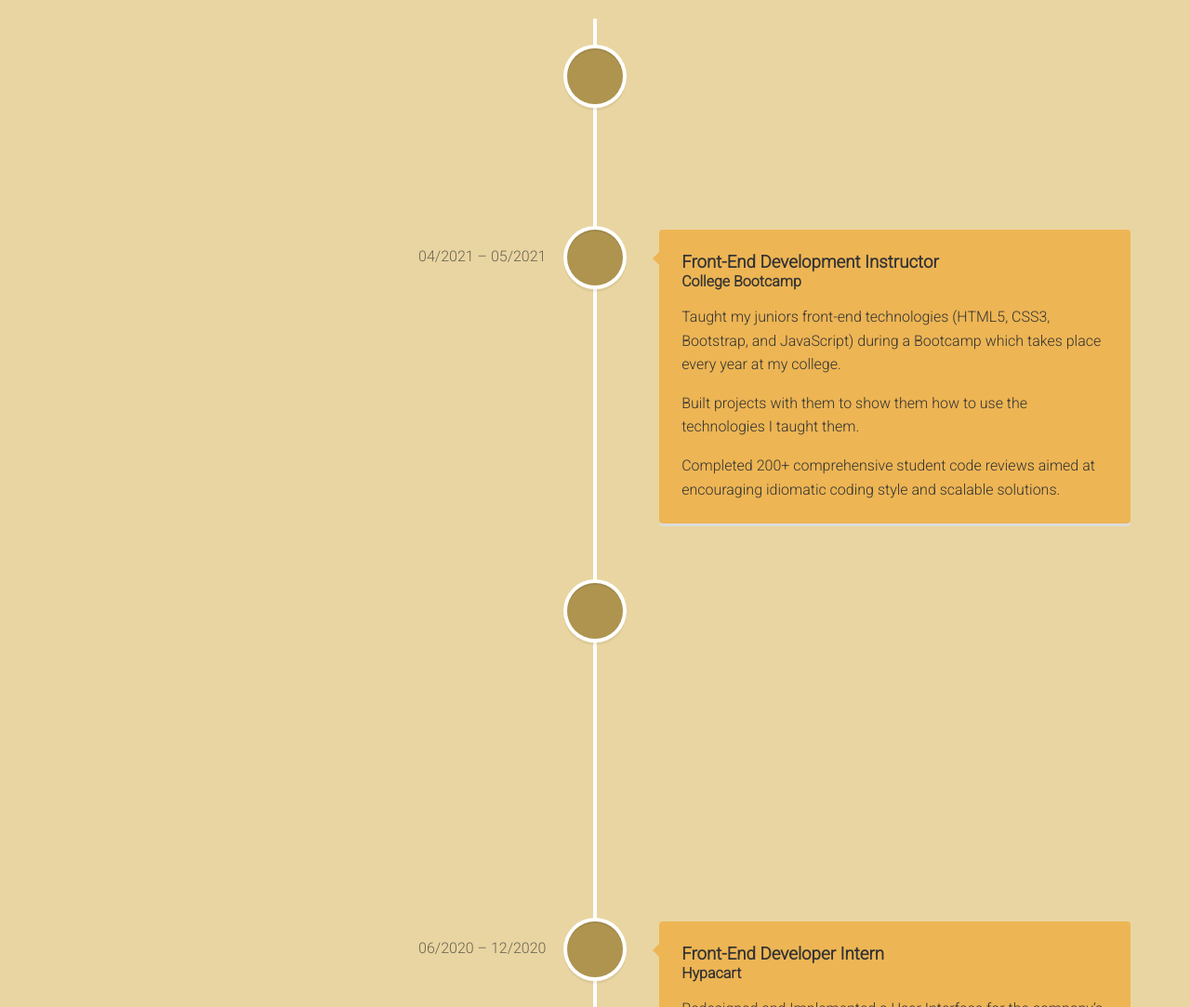
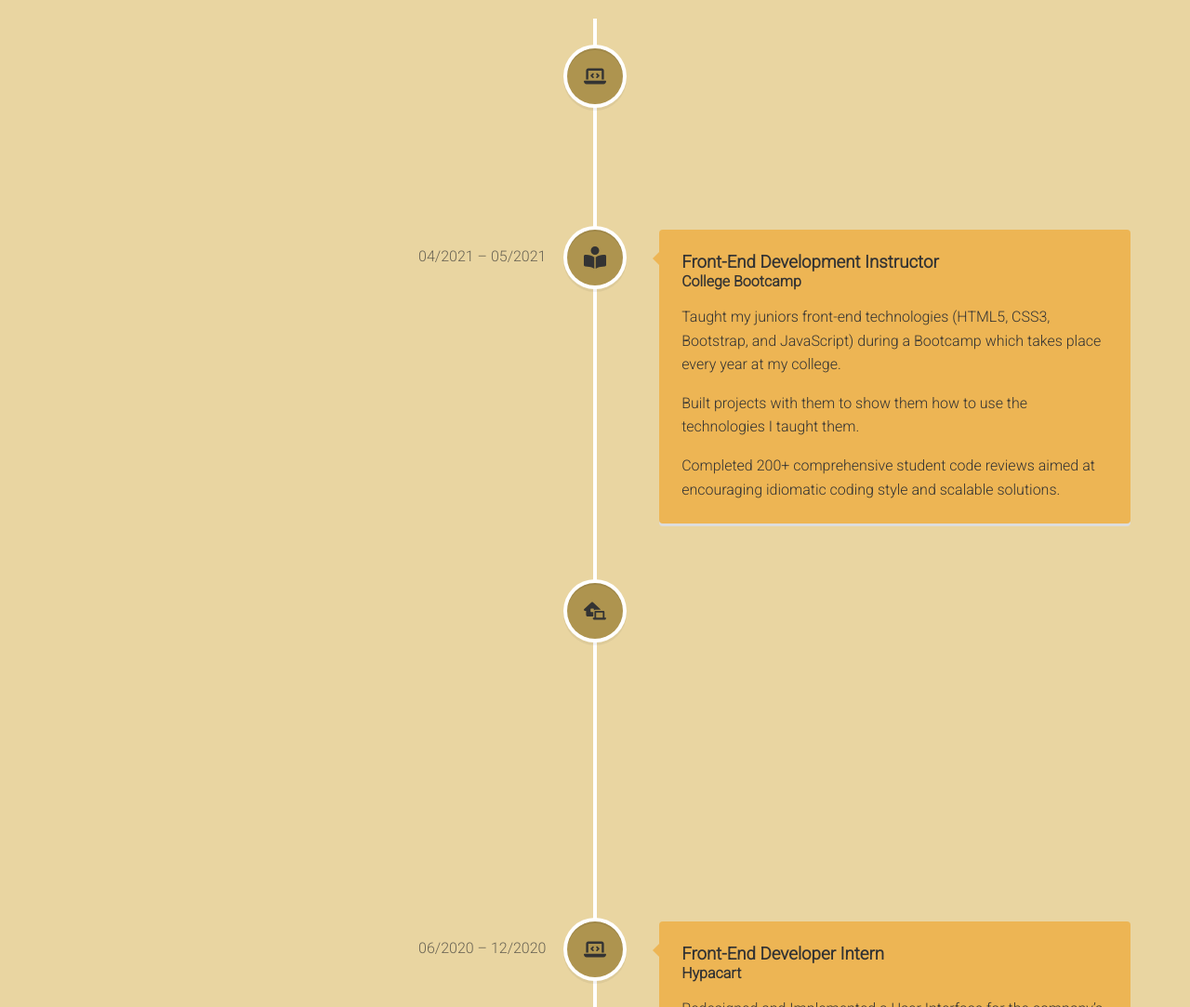
Before and after one commit to abrusu-collins/Portfolio, a React (Create React App) app: page / in a window 1280 px wide. Shown: the part 2123-3206 px from the top of the page at 93% size. Built offline with nearby package versions, Linux system fonts and the light colour scheme.

Commit message:
Added Icons

```diff
--- a/package.json
+++ b/package.json
@@ -4,6 +4,9 @@
   "private": true,
   "dependencies": {
     "@ant-design/icons": "^4.7.0",
+    "@fortawesome/fontawesome-svg-core": "^6.1.1",
+    "@fortawesome/free-solid-svg-icons": "^6.1.1",
+    "@fortawesome/react-fontawesome": "^0.2.0",
     "@testing-library/jest-dom": "^5.14.1",
     "@testing-library/react": "^13.0.0",
     "@testing-library/user-event": "^13.2.1",
--- a/src/components/Experience.jsx
+++ b/src/components/Experience.jsx
@@ -1,5 +1,11 @@
 import { VerticalTimeline, VerticalTimelineElement }  from 'react-vertical-timeline-component';
 import 'react-vertical-timeline-component/style.min.css';
+import { FontAwesomeIcon } from '@fortawesome/react-fontawesome';
+import { faLaptopCode } from '@fortawesome/free-solid-svg-icons';
+import { faBookReader} from '@fortawesome/free-solid-svg-icons';
+import { faHouseLaptop} from '@fortawesome/free-solid-svg-icons'
+
+
 import "../styles/experience.css"
 function Experience() {
     return (
@@ -20,7 +26,7 @@
     contentArrowStyle={{ borderRight: '7px solid  #edb554' }}
     date="06/2022-present"
     iconStyle={{ background: '#ae944f', color: '#333333' }}
-    // icon={<WorkIcon />}
+    icon= {<FontAwesomeIcon icon={faLaptopCode } />}
   >
     <h3 className="vertical-timeline-element-title"> Front-End Developer</h3>
     <h4 className="vertical-timeline-element-subtitle">Jejelly</h4>
@@ -36,7 +42,7 @@
     contentArrowStyle={{ borderRight: '7px solid  #edb554' }}
     date="04/2021 – 05/2021"
     iconStyle={{ background: '#ae944f', color: '#333333' }}
-    // icon={<WorkIcon />}
+    icon= {<FontAwesomeIcon icon={faBookReader } />}
   >
     <h3 className="vertical-timeline-element-title">Front-End Development Instructor</h3>
     <h4 className="vertical-timeline-element-subtitle">College Bootcamp</h4>
@@ -54,7 +60,7 @@
     contentArrowStyle={{ borderRight: '7px solid  #edb554' }}
     date="09/2020 – Present"
     iconStyle={{ background: '#ae944f', color: '#333333' }}
-    // icon={<WorkIcon />}
+    icon= {<FontAwesomeIcon icon={faHouseLaptop } />}
   >
     <h3 className="vertical-timeline-element-title">Freelance Front-End Developer</h3>
     <h4 className="vertical-timeline-element-subtitle">Remote</h4>
@@ -73,7 +79,7 @@
     contentArrowStyle={{ borderRight: '7px solid  #edb554' }}
     date="06/2020 – 12/2020"
     iconStyle={{ background: '#ae944f', color: '#333333' }}
-    // icon={<WorkIcon />}
+    icon= {<FontAwesomeIcon icon={faLaptopCode } />}
   >
     <h3 className="vertical-timeline-element-title"> Front-End Developer Intern </h3>
     <h4 className="vertical-timeline-element-subtitle">Hypacart</h4>
```
Also changed, not shown: 2 other files (tests, documents, lock files or other folders).
